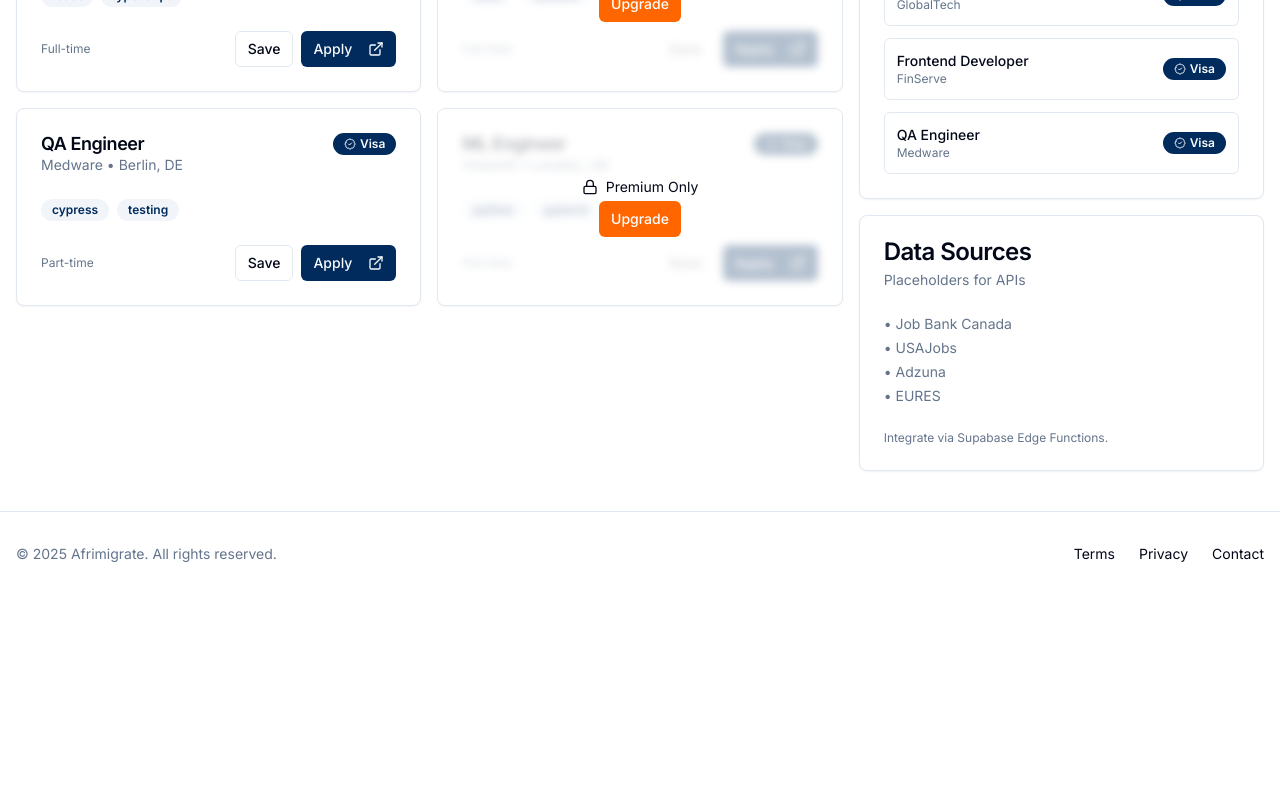
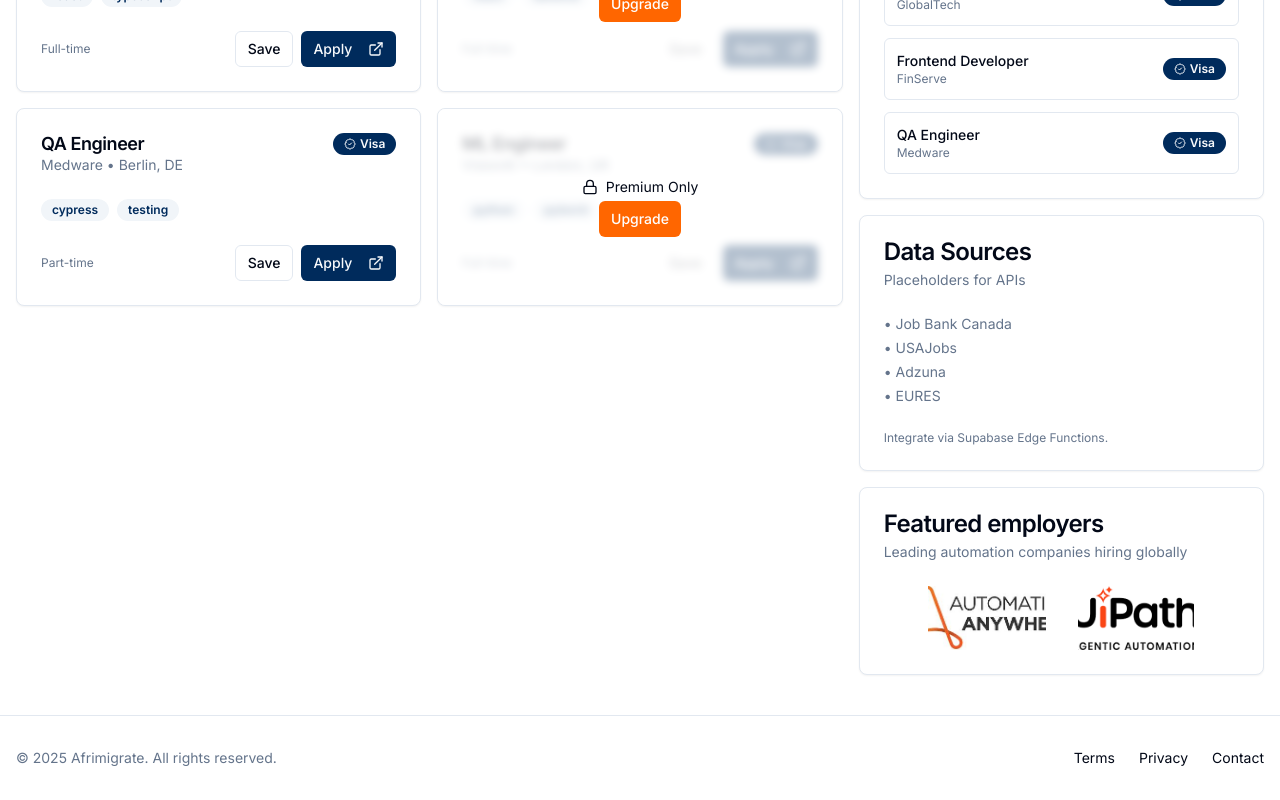
Before and after one commit to trippamw2/afri-migrate-welcome, a React (Vite) app: page /jobs in a window 1280 px wide. Shown: the part 562-1362 px from the top of the page. Before the commit the page ends 1158 px from the top, so only its background shows below. Built offline with nearby package versions, Linux system fonts and the light colour scheme.

Commit message:
Update logos
Update logos to larger versions for better visibility.

```diff
--- a/src/pages/Jobs.tsx
+++ b/src/pages/Jobs.tsx
@@ -361,6 +361,30 @@ export default function Jobs() {
                     <p className="text-xs text-muted-foreground">Integrate via Supabase Edge Functions.</p>
                   </CardFooter>
                 </Card>
+
+                {/* Featured employers logos */}
+                <Card className="mt-4" aria-labelledby="featured-employers">
+                  <CardHeader>
+                    <CardTitle id="featured-employers">Featured employers</CardTitle>
+                    <CardDescription>Leading automation companies hiring globally</CardDescription>
+                  </CardHeader>
+                  <CardContent>
+                    <div className="flex items-center justify-center gap-6 sm:gap-8 flex-wrap">
+                      <img
+                        src="/lovable-uploads/e6fec5bd-d7b8-43e5-b4d7-534a29dea236.png"
+                        alt="Automation Anywhere logo"
+                        loading="lazy"
+                        className="h-12 sm:h-16 object-contain"
+                      />
+                      <img
+                        src="/lovable-uploads/f38651a8-61f7-4b84-8877-251eb125ad5d.png"
+                        alt="UiPath logo"
+                        loading="lazy"
+                        className="h-12 sm:h-16 object-contain"
+                      />
+                    </div>
+                  </CardContent>
+                </Card>
             </aside>
           </div>
         </section>
```
Also changed, not shown: public/lovable-uploads/e6fec5bd-d7b8-43e5-b4d7-534a29dea236.png (added), public/lovable-uploads/f38651a8-61f7-4b84-8877-251eb125ad5d.png (added). Lines whose indentation alone changed are shown as unchanged.
